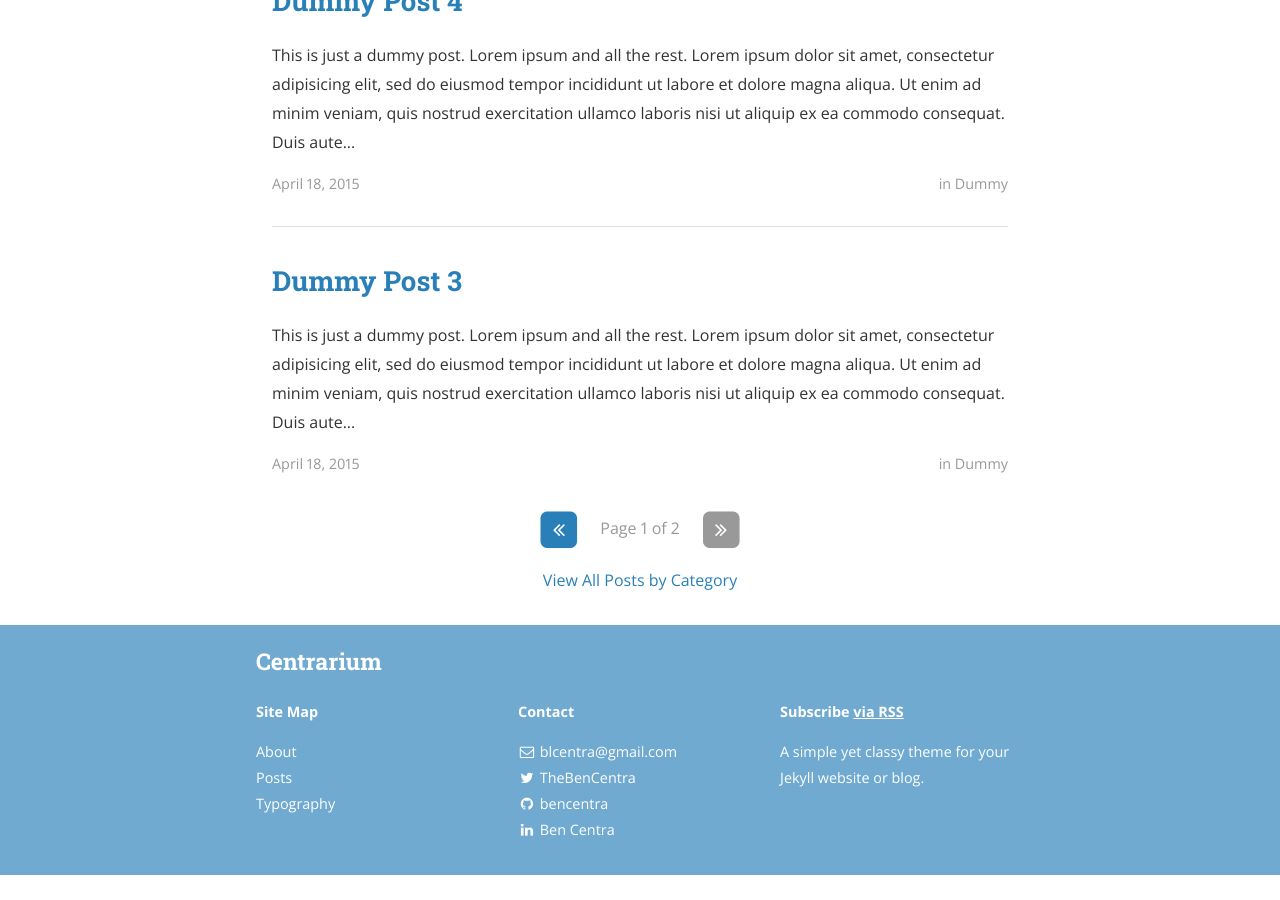
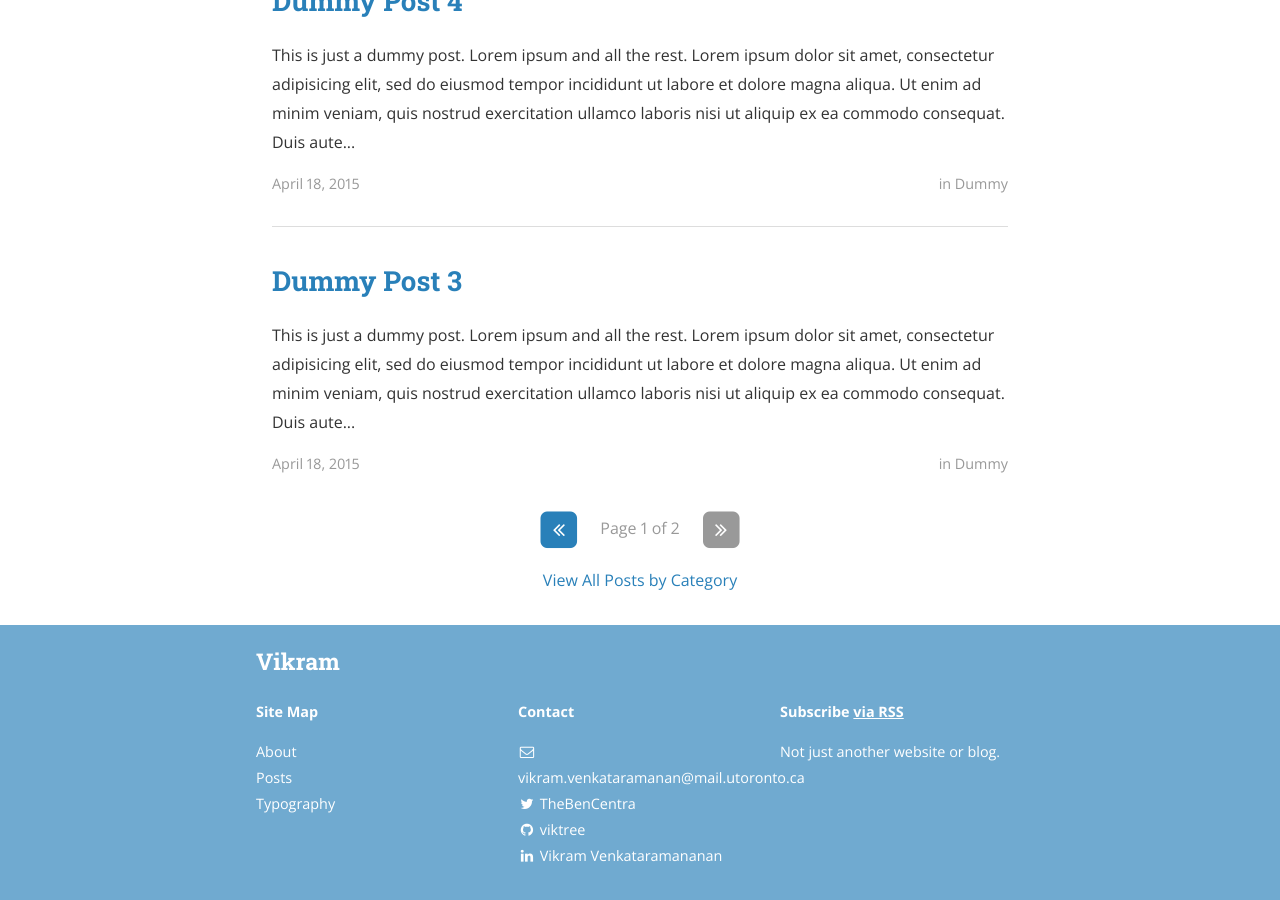
Before and after one commit to bencentra/centrarium, a Jekyll site: the page built from index.html, in a window 1280 px wide and 900 px high, scrolled down 1370 px. Built offline with Jekyll 4.4.1, drawn with Linux system fonts in a browser that asks for light colours; nearby versions of some CDN libraries; the list of posts is cut into pages by our own code; a style sheet for code colours, icons or effects is not loaded; before the commit the page ends 2245 px from its top, so only the background shows below that; some of the changed text lies outside the part shown.

Commit message:
Initial Commit

```diff
--- a/_config.yml
+++ b/_config.yml
@@ -7,14 +7,14 @@ exclude:
   - "/vendor/"
 
 # Site settings
-title: Centrarium
-subtitle: "A simple yet classy theme for your Jekyll website or blog"
-email: blcentra@gmail.com
-name: Ben Centra
+title: Vikram
+subtitle: "Not just another website or blog"
+email: vikram.venkataramanan@mail.utoronto.ca
+name: Vikram Venkataramanan
 description: >
-  A simple yet classy theme for your Jekyll website or blog.
-baseurl: "/centrarium/" # the subpath of your site, e.g. /blog/
-url: "http://bencentra.github.io" # the base hostname & protocol for your site
+  Not just another website or blog.
+baseurl: "" # the subpath of your site, e.g. /blog/
+url: "https://viktree.github.io" # the base hostname & protocol for your site
 cover: "assets/header_image.jpg"
 logo: "assets/logo.png"
 
@@ -68,25 +68,25 @@ social:
     username: TheBenCentra
     url: https://twitter.com/TheBenCentra
     desc: Follow me on Twitter
-    share: true
+    share: false
 
   - name: Facebook
     icon: facebook
-    username: thebencentra
+    username: vikram.venkataramananan
     url:
     desc: Friend me on Facebook
     share: true
 
   - name: GitHub
     icon: github
-    username: bencentra
-    url: https://github.com/bencentra
+    username: viktree
+    url: https://github.com/viktree
     desc: Fork me on GitHub
     share: false
 
   - name: LinkedIn
     icon: linkedin
-    username: Ben Centra
+    username: Vikram Venkataramananan
     url: https://www.linkedin.com/pub/ben-centra/47/769/60a
     desc: Connect with me on LinkedIn
     share: true
@@ -97,69 +97,6 @@ social:
     url:
     desc: Add me to your Circles
     share: true
-
-  - name: YouTube
-    icon: youtube
-    username:
-    url:
-    desc: Subscribe on YouTube
-    share: false
-
-  - name: Instagram
-    icon: instagram
-    username:
-    url:
-    desc: Follow me on Instagram
-    share: false
-
-  - name: Pinterest
-    icon: pinterest
-    username:
-    url:
-    desc: Follow me on Pinterest
-    share: true
-
-  - name: SoundCloud
-    icon: soundcloud
-    username:
-    url:
-    desc: Follow me on SoundCloud
-    share: false
-
-  - name: Tumblr
-    icon: tumblr
-    username:
-    url:
-    desc: Follow me on Tumblr
-    share: false
-
-  - name: Steam
-    icon: steam
-    username:
-    url:
-    desc: Friend me on Steam
-    share: false
-
-  - name: Dribbble
-    icon: dribbble
-    username:
-    url:
-    desc: Follow me on Dribble
-    share: false
-
-  - name: Vimeo
-    icon: vimeo-square
-    username:
-    url:
-    desc: Follow me on Vimeo
-    share: false
-
-  - name: Vine
-    icon: vine
-    username:
-    url:
-    desc: Follow me on Vine
-    share: false
 
 # Social sharing protocols
 # These are for automatically generating sharing metadata for FB and Twitter
```
